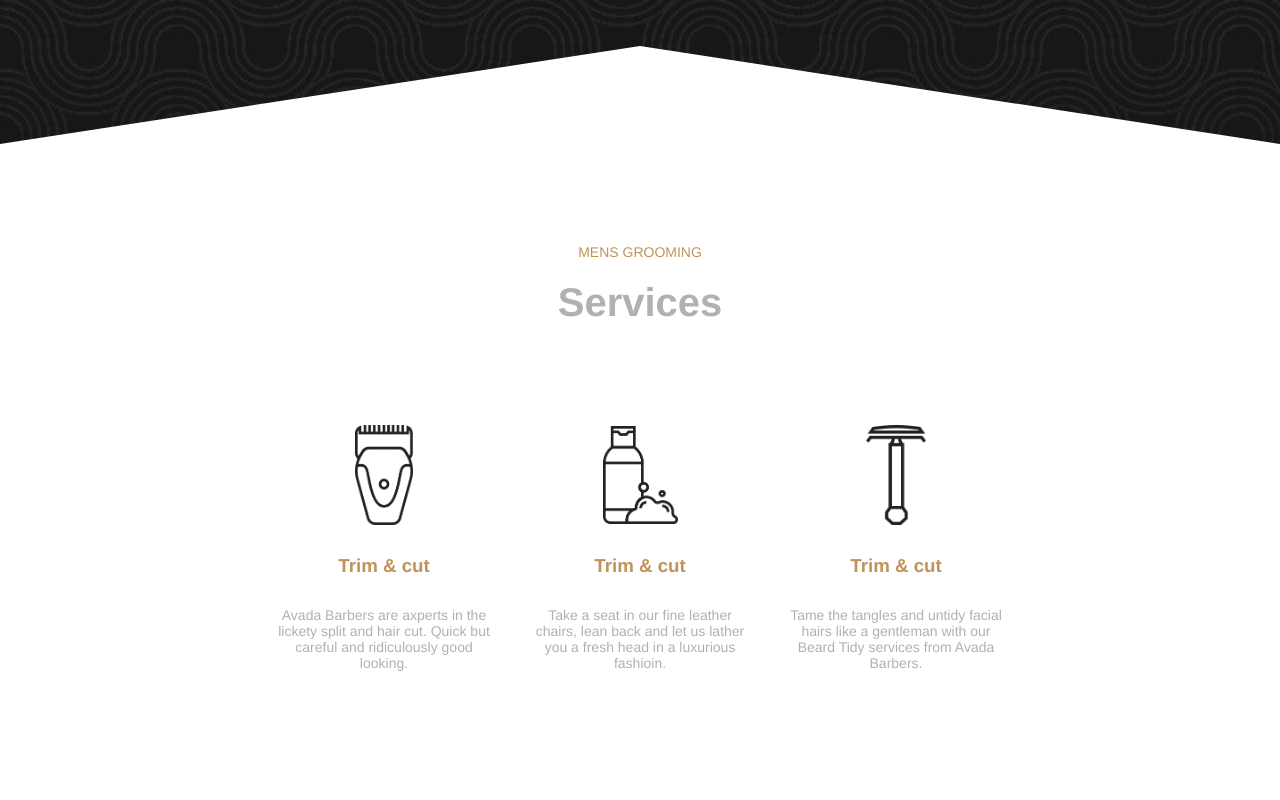
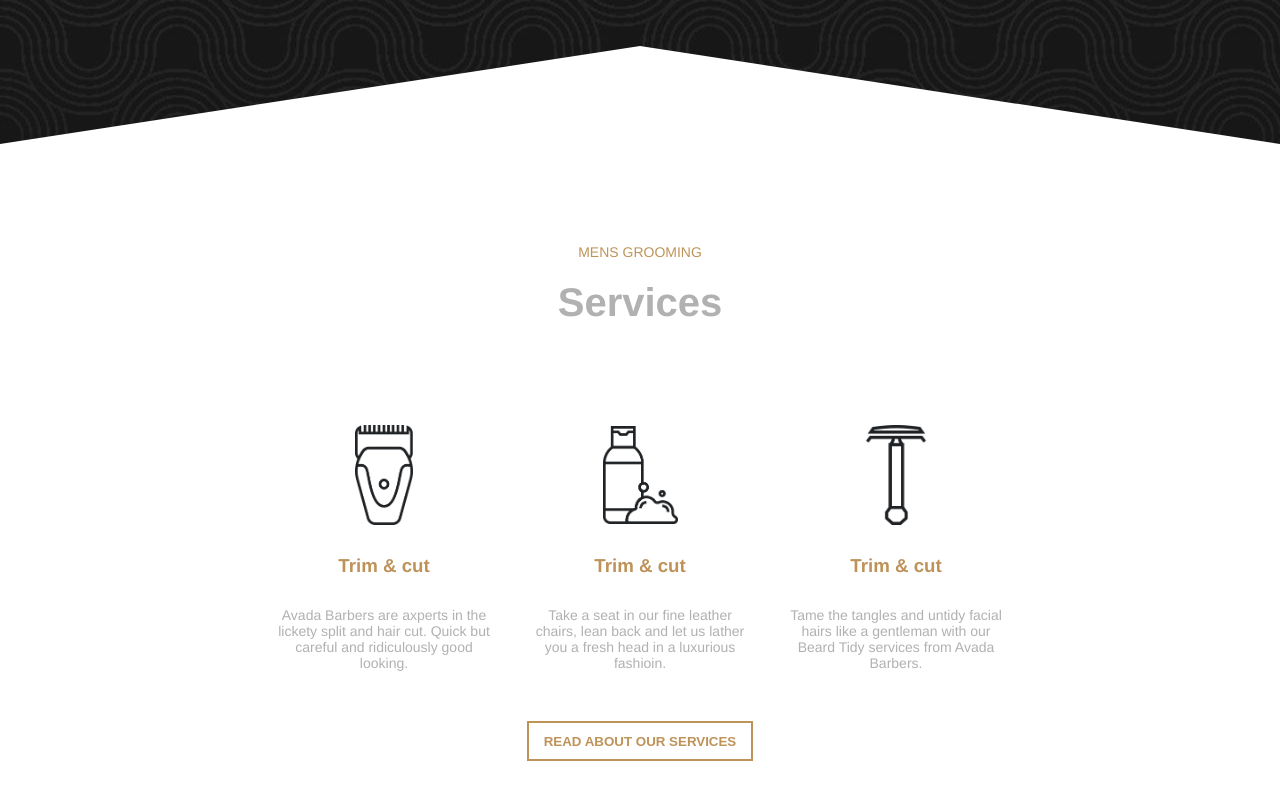
Before and after one commit to Gabriele-Scaloni/proj-html-vuejs, a Vue app: page / in a window 1280 px wide. Shown: the part 1056-1856 px from the top of the page. Built offline with nearby package versions, Linux system fonts and the light colour scheme.

Commit message:
finished SectionServices, created SectionShop

```diff
--- a/src/App.vue
+++ b/src/App.vue
@@ -6,6 +6,8 @@
     <MyMain/>
 
     <SectionServices/>
+
+    <SectionShop/>
 
     <MyFooter/>
 
@@ -17,6 +19,7 @@
 import MyHeader from './components/MyHeader.vue'
 import MyMain from './components/MyMain.vue'
 import SectionServices from './components/SectionServices.vue'
+import SectionShop from './components/SectionShop.vue'
 import MyFooter from './components/MyFooter.vue'
 
 
@@ -26,6 +29,7 @@ export default {
     MyHeader,
     MyMain,
     SectionServices,
+    SectionShop,
     MyFooter
   }
 }
--- a/src/components/MyHeader.vue
+++ b/src/components/MyHeader.vue
@@ -94,16 +94,12 @@ p {
   color: #5e5d5d;
   font-size: 14px;
   margin-bottom: 25px;
-
 }
 .btn-header {
-  display: flex;
-  justify-content: center;
-  align-items: center;
   width: 120px;
   height: 40px;
   color:#be9359 ;
-  opacity: 0.4;
+  opacity: 0.4;//da mettere un background color none
   border: 2px solid #be9359;
 }
 .title-section {
--- a/src/components/MyMain.vue
+++ b/src/components/MyMain.vue
@@ -36,7 +36,6 @@ p {
   color: #be9359;
   text-align: center;
   font-size: 14px;
-
 }
 h2 {
   color: #b1b1b1;
@@ -51,9 +50,8 @@ h2 {
   color: #be9359;
   border: 1px solid #be9359;
   padding: 0 15px;
-  position: absolute;
-  left: 50%;
-  transform: translate(-50%);
+  display:block;
+  margin: auto;
 }
 .fusion-big-triangle-candy {
   position: absolute;
--- a/src/components/SectionServices.vue
+++ b/src/components/SectionServices.vue
@@ -22,6 +22,7 @@
           <p class="description-services">Tame the tangles and untidy facial hairs like a gentleman with our Beard Tidy services from Avada Barbers.</p>
         </div>
       </div>
+      <button class="btn-services"><h4>READ ABOUT OUR SERVICES</h4> </button>
     </section>
 </template>
 
@@ -75,4 +76,13 @@ h3 {
 .description-services {
   color: #b1b1b1;
 }
+.btn-services {
+  display:block;
+  margin:50px auto;
+  height: 40px;
+  color:#be9359 ;
+  border: 2px solid #be9359;
+  background-color: white;
+  padding: 0 15px;
+}
 </style>
--- /dev/null
+++ b/src/components/SectionShop.vue
@@ -0,0 +1,20 @@
+<template>
+    <section class="container-section-shop">
+        <svg class="fusion-big-triangle-candy" xmlns="http://www.w3.org/2000/svg" version="1.1" width="100%" height="100" viewBox="0 0 100 100"  preserveAspectRatio="none" style="fill:#ffffff;padding:0;"><path d="M0 100 L50 2 L100 100 Z"></path></svg>
+
+    </section>
+</template>
+
+<script>
+
+export default {
+  name: 'SectionShop',
+  props: {
+  }
+}
+</script>
+
+<!-- Add "scoped" attribute to limit CSS to this component only -->
+<style scoped lang="scss">
+
+</style>
```
